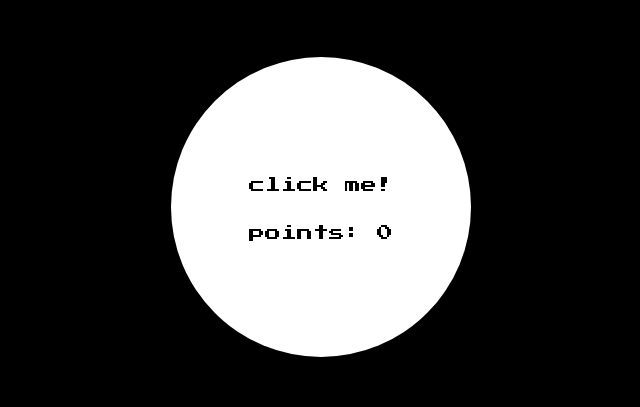
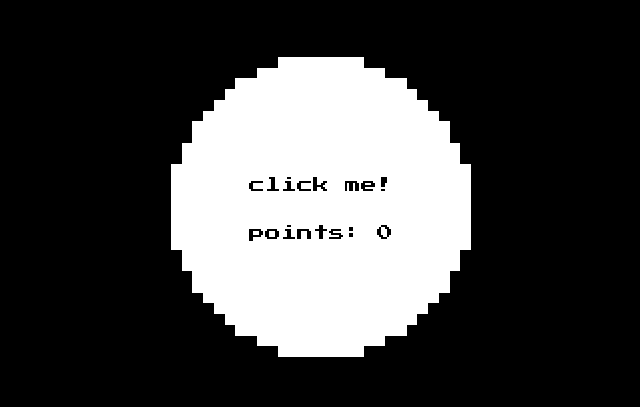
Before and after one commit to val8119/val8119.github.io, a plain HTML site: page sandbox/basic_clicker_game/index.html in a window 1280 px wide. Shown: the part 188-595 px from the top of the page, 319-959 px from the left. Drawn offline with Linux system fonts and the light colour scheme.

Commit message:
Updated Clicker Game

```diff
--- a/sandbox/basic_clicker_game/assets/css/main.css
+++ b/sandbox/basic_clicker_game/assets/css/main.css
@@ -40,16 +40,19 @@ button:hover {
 .container {
     width: 300px;
     height: 300px;
-    border-radius: 150px;
-    background-color: white;
     margin: 7.5vh auto 0 auto;
     text-align: center;
     transition: all ease 0.3s;
     animation: fadeIn 0.5s ease;
+    background-image: url("../images/circle.png");
+    background-repeat: no-repeat;
+    background-size: contain;
+    image-rendering: pixelated;
 }
 
 .text-cont {
     padding-top: 120px;
+    color: black;
 }
 
 .container:hover {
@@ -87,6 +90,7 @@ button:hover {
 }
 
 .upgrades-cont {
+    animation: fadeIn 0.5s ease;
     margin: 20vh auto 0 auto;
     text-align: center;
     width: 500px;
@@ -110,3 +114,8 @@ button:hover {
     position: relative;
     top: 1px;
 }
+
+.circle {
+    width: 100%;
+    image-rendering: pixelated;
+}
```
Also changed, not shown: sandbox/basic_clicker_game/index.html (+1 -0 lines).
